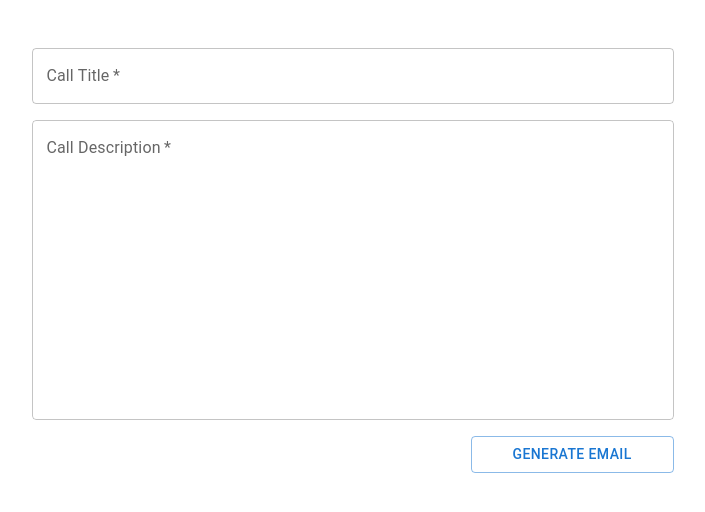
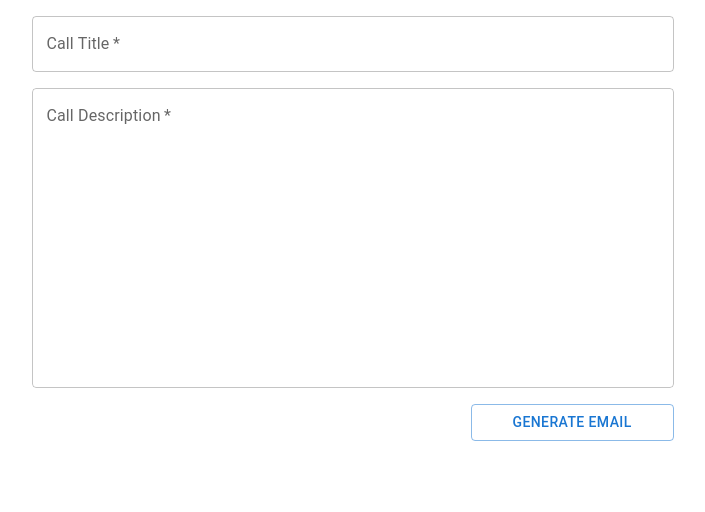
Before and after one commit to jackmulligan-ire/havebeen-client, a React (Create React App) app: page / in a window 1280 px wide. Shown: the top 512 px of the page, without its empty margins (287-992 px from the left). Built offline with nearby package versions, Linux system fonts and the light colour scheme.

Commit message:
Unified spacing between the callform and email components

```diff
--- a/src/components/CallForm/CallForm.tsx
+++ b/src/components/CallForm/CallForm.tsx
@@ -29,16 +29,8 @@ const CallForm = ({ setEmail }: CallFormProps) => {
   };
 
   return (
-    <Grid container size={12} justifyContent={"center"}>
     <form onSubmit={handleSubmit}>
-        <Grid
-          container
-          size={12}
-          spacing={2}
-          sx={{ mt: 4 }}
-          justifyContent={"right"}
-          alignItems={"center"}
-        >
+      <Grid container size={12} spacing={2} justifyContent={"right"}>
         <Grid size={12}>
           <CallFormTitle title={call.title} setCall={setCall} />
         </Grid>
@@ -53,7 +45,6 @@ const CallForm = ({ setEmail }: CallFormProps) => {
         </Grid>
       </Grid>
     </form>
-    </Grid>
   );
 };
 
--- a/src/components/Email/Email.tsx
+++ b/src/components/Email/Email.tsx
@@ -19,7 +19,7 @@ const Email = ({ email, setEmail }: EmailProps) => {
   };
 
   return (
-    <Grid container size={12} justifyContent={"right"} spacing={2}>
+    <Grid container size={12} spacing={2} justifyContent={"right"}>
       <Grid size={12}>
         <EmailTitle emailTitle={emailTitle} setEmailTitle={setEmailTitle} />
       </Grid>
```
Lines whose indentation alone changed are shown as unchanged.
